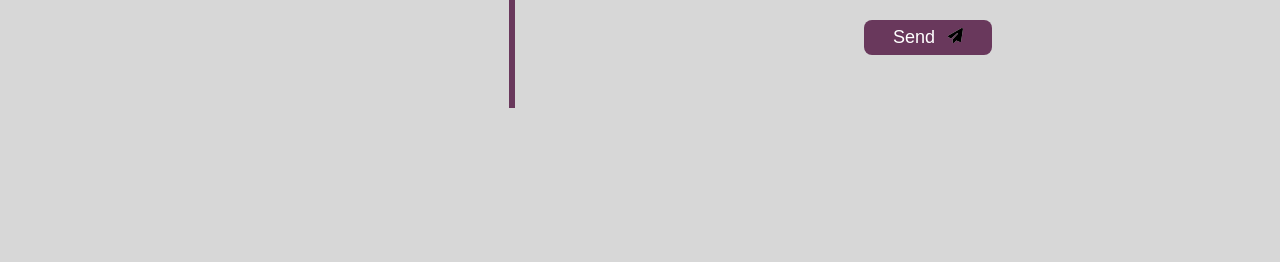
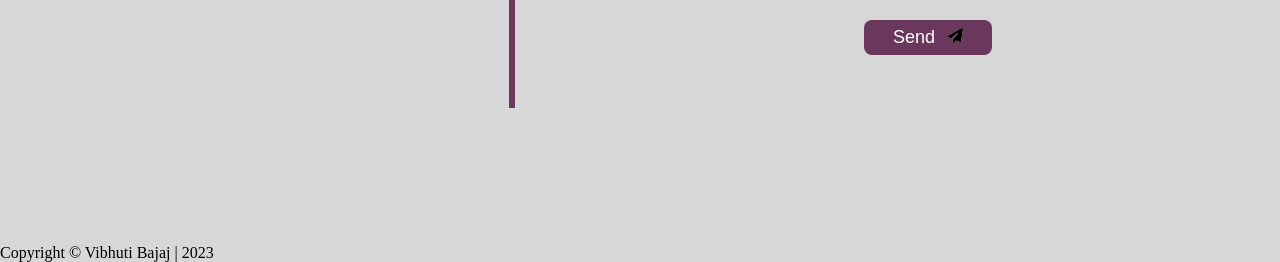
Before and after one commit to Vibhutibajaj24/Personal-Website, a plain HTML site: page contact.html in a window 1280 px wide. Shown: the part 554-816 px from the top of the page. Drawn offline with Linux system fonts and the light colour scheme.

Commit message:
Added final contact.html

```diff
--- a/contact.html
+++ b/contact.html
@@ -46,5 +46,8 @@
             </form>
         </div>
     </div>
+    <div class="footer">
+        Copyright © Vibhuti Bajaj | 2023
+    </div>
 </body>
 </html>
```
